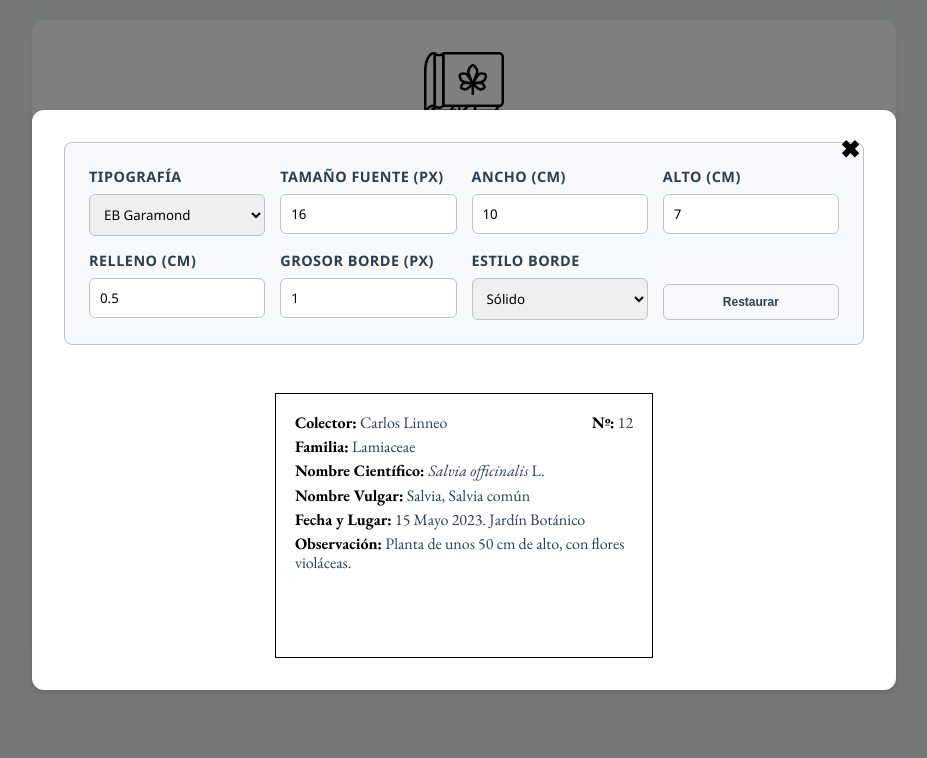
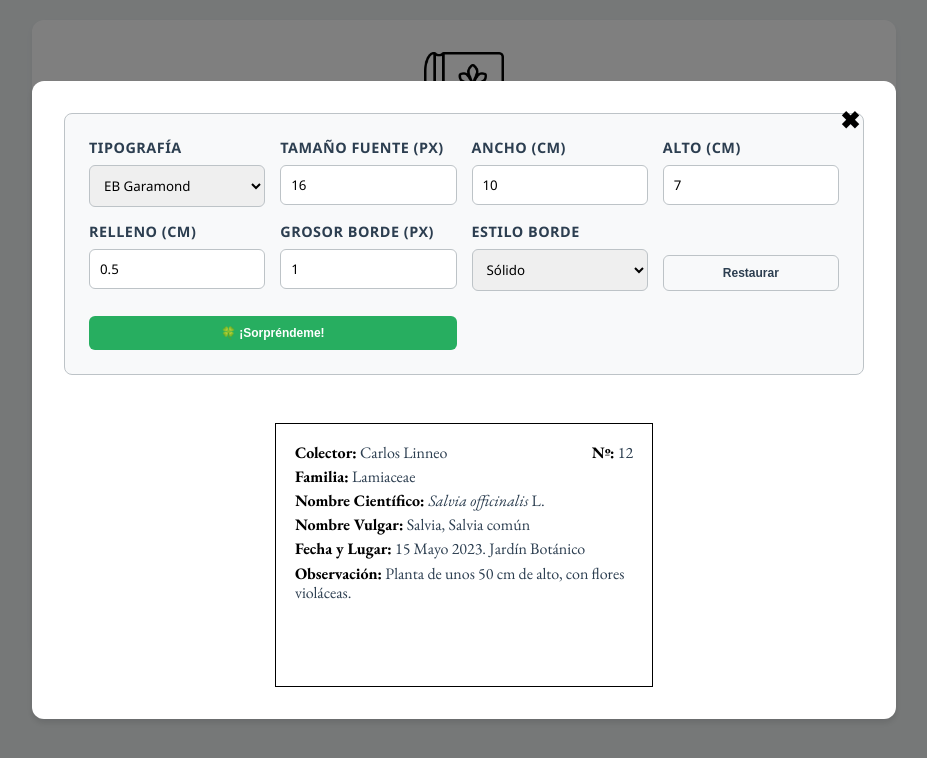
Before and after one commit to peregrinogris/etiquetas-herbario, a Vue app: page / in a window 1280 px wide. Both pictures are taken after a click on the button "⚙️ Configuración". Shown: the top 758 px of the page, without its empty margins (176-1103 px from the left). Built offline with nearby package versions, Linux system fonts and the light colour scheme.

Commit message:
Agrega botón de sorpresa para estilos de la etiqueta

```diff
--- a/src/App.vue
+++ b/src/App.vue
@@ -15,7 +15,12 @@
 
       <!-- SETTINGS MODAL -->
       <Modal v-if="showSettings" @close="showSettings = false">
-        <Settings :settings="settings" :reset-settings="resetSettings" />
+        <Settings
+          :settings="settings"
+          :default-settings="defaultSettings"
+          @update:settings="settings = $event"
+          :reset-settings="resetSettings"
+        />
       </Modal>
 
       <!-- PERSISTENT COLLECTOR INPUT -->
--- a/src/components/Settings.vue
+++ b/src/components/Settings.vue
@@ -26,7 +26,7 @@
     </div>
     <div class="setting-item">
       <label>Grosor Borde (px)</label>
-      <input type="number" v-model="settings.borderWidth" step="1">
+      <input type="number" v-model="settings.borderWidth" step="1" min="1">
     </div>
     <div class="setting-item">
       <label>Estilo Borde</label>
@@ -35,11 +35,13 @@
         <option value="dashed">Discontinuo</option>
         <option value="dotted">Punteado</option>
         <option value="double">Doble</option>
-        <option value="none">Ninguno</option>
       </select>
     </div>
     <div class="setting-item restore-button-container">
       <button class="btn-outline" style="width: 100%; font-size: 12px;" @click="resetSettings">Restaurar</button>
+    </div>
+    <div class="setting-item lucky-button-container">
+      <button class="btn-primary" style="width: 100%; font-size: 12px;" @click="randomizeSettings">🍀 ¡Sorpréndeme!</button>
     </div>
   </div>
 
@@ -52,10 +54,13 @@
 import Label from './Label.vue'; // Import the Label component
 import { ref } from 'vue';
 
-defineProps({
+const props = defineProps({
   settings: Object,
+  defaultSettings: Object,
   resetSettings: Function,
 })
+
+const emit = defineEmits(['update:settings']);
 
 // Sample data for the Label preview
 const sampleLabel = ref({
@@ -71,6 +76,40 @@ const sampleLabel = ref({
 });
 
 const sampleCollector = ref('Carlos Linneo');
+
+const fontFamilyOptions = [
+  "'EB Garamond', serif",
+  "'PT Serif', serif",
+  "'Courier Prime', monospace"
+];
+
+const borderStyleOptions = [
+  'solid',
+  'dashed',
+  'dotted',
+  'double'
+];
+
+const getRandomValue = (defaultValue, variance = 0.25) => {
+  const min = defaultValue * (1 - variance);
+  const max = defaultValue * (1 + variance);
+  return parseFloat((Math.random() * (max - min) + min).toFixed(1));
+};
+
+const randomizeSettings = () => {
+  const newSettings = { ...props.settings }; // Start with current settings
+
+  newSettings.fontFamily = fontFamilyOptions[Math.floor(Math.random() * fontFamilyOptions.length)];
+  newSettings.borderStyle = borderStyleOptions[Math.floor(Math.random() * borderStyleOptions.length)];
+
+  newSettings.width = getRandomValue(props.defaultSettings.width);
+  newSettings.height = getRandomValue(props.defaultSettings.height);
+  newSettings.padding = getRandomValue(props.defaultSettings.padding);
+  newSettings.borderWidth = Math.abs(Math.round(getRandomValue(props.defaultSettings.borderWidth, 8))); // Border width in px, so round it
+  newSettings.fontSize = Math.round(getRandomValue(props.defaultSettings.fontSize)); // Font size in px, so round it
+
+  emit('update:settings', newSettings);
+};
 </script>
 
 <style scoped>
@@ -106,6 +145,11 @@ const sampleCollector = ref('Carlos Linneo');
   justify-content: flex-end;
 }
 
+.lucky-button-container {
+  grid-column: span 2; /* Make the lucky button span two columns */
+  margin-top: 10px;
+}
+
 label {
   font-weight: 600;
   display: block;
@@ -136,6 +180,22 @@ input, select {
   transition: transform 0.1s;
 }
 
+.btn-primary {
+  background-color: var(--accent);
+  color: white;
+  padding: 10px 20px;
+  border-radius: 6px;
+  cursor: pointer;
+  font-size: 14px;
+  font-weight: 600;
+  border: none;
+  transition: transform 0.1s;
+}
+
+.btn-primary:active {
+  transform: translateY(1px);
+}
+
 .preview-container {
   margin-top: 2rem;
   padding-top: 1rem;
```
